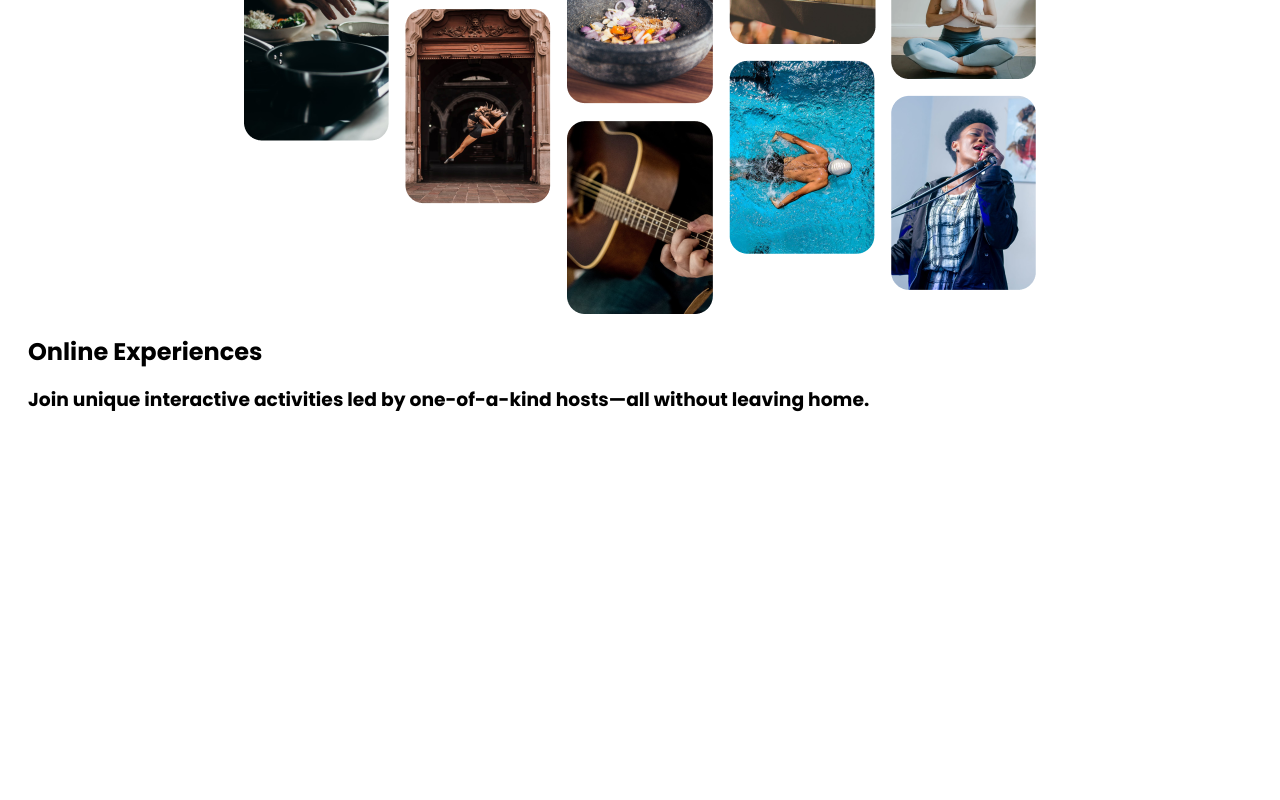
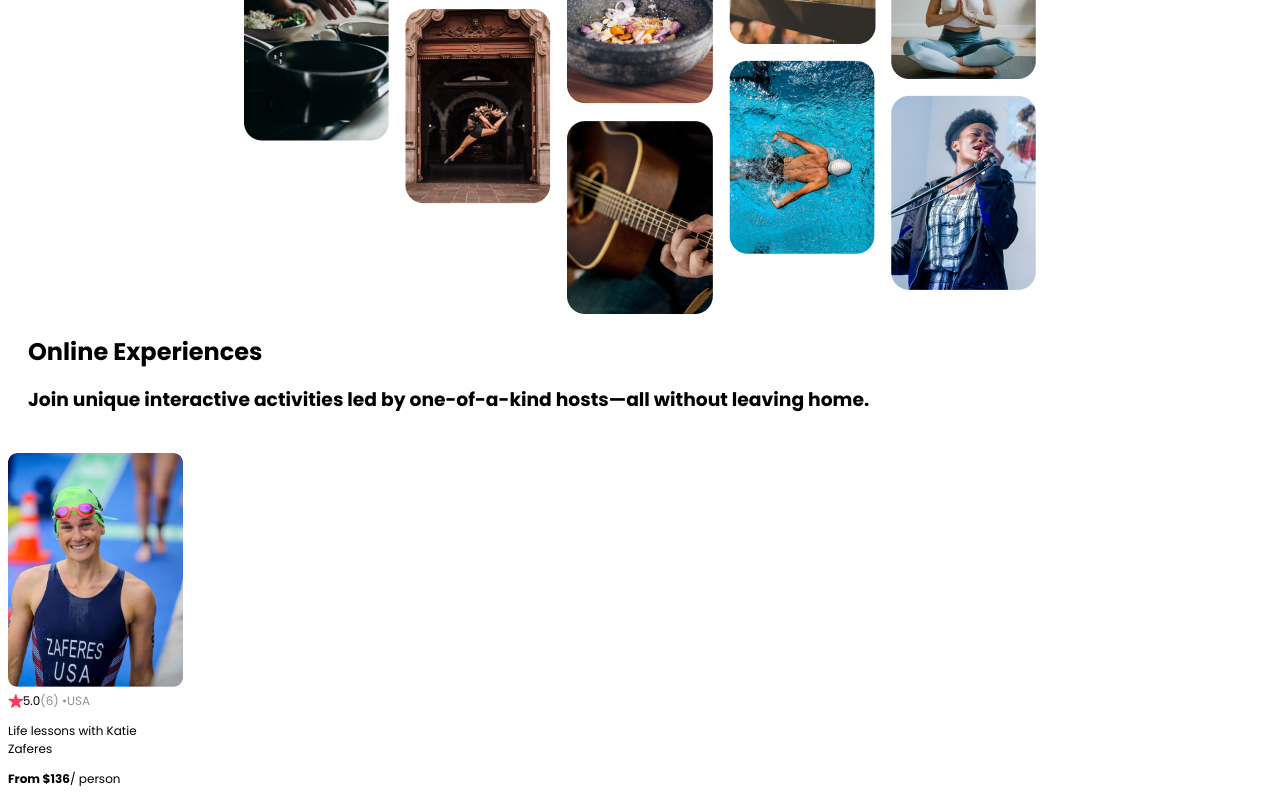
Before and after one commit to Farothtc/airbnb-react, a React (Vite) app: page / in a window 1280 px wide. Shown: the part 288-1088 px from the top of the page. Before the commit the page ends 800 px from the top, so only its background shows below. Built offline with nearby package versions, Linux system fonts and the light colour scheme.

Commit message:
Initial commit

```diff
--- a/src/components/Card.jsx
+++ b/src/components/Card.jsx
@@ -1 +1,17 @@
-export function Card() {}
+export function Card() {
+  return (
+    <div className="card">
+      <img src="./katie.png" className="card-image" />
+      <div className="card-line">
+        <img src="./star.png" />
+        <span>5.0</span>
+        <span className="gray">(6) •</span>
+        <span className="gray">USA</span>
+      </div>
+      <p>Life lessons with Katie Zaferes</p>
+      <p>
+        <strong>From $136</strong>/ person
+      </p>
+    </div>
+  );
+}
```
